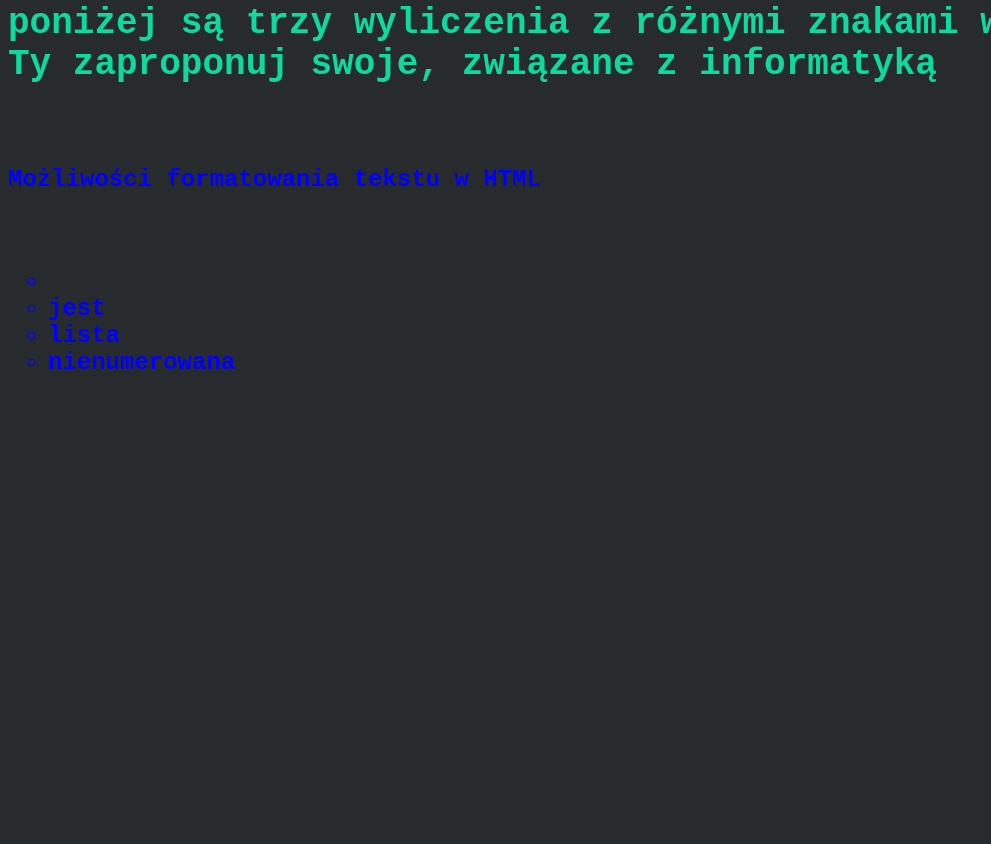
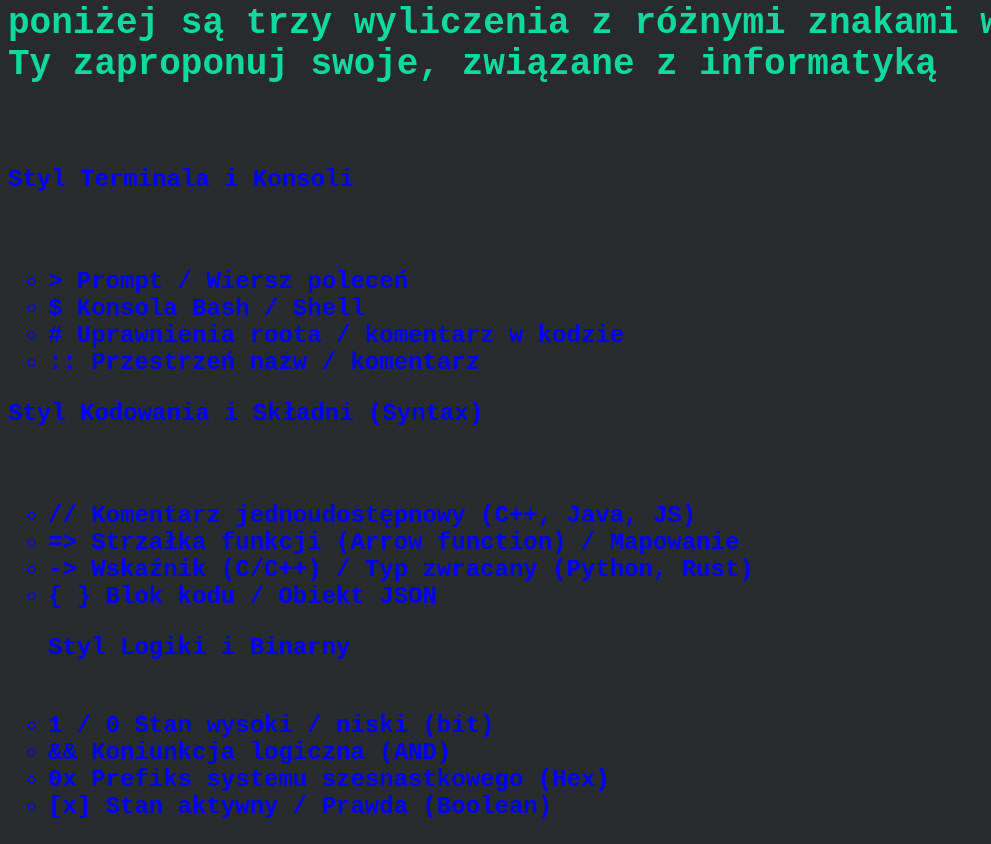
Before and after one commit to Metraboost/strona, a plain HTML site: page index.html in a window 1280 px wide. Shown: the part 3023-3867 px from the top of the page, without its empty margins (0-991 px from the left). Before the commit the page ends 3423 px from the top, so only its background shows below. Drawn offline with Linux system fonts and the light colour scheme.

Commit message:
Fix HTML structure and correct tags

```diff
--- a/index.html
+++ b/index.html
@@ -91,17 +91,30 @@
 </fieldset>
 <br>
 
-      <fieldshild style="background-color rgb:(86, 97, 101);">
+      <fieldshild style="background-color rgb:(87, 93, 102);">
             <h2>poniżej są trzy wyliczenia  z różnymi znakami wyliczenia <br>
             Ty zaproponuj swoje, związane z informatyką </h2> <br>
-            <p><font color="blue"> Możliwości formatowania tekstu w HTML</p> <br>
+            <p><font color="blue">Styl Terminala i Konsoli </p> <br>
  <UL TYPE=circle>
-  <LI>
-  <LI> jest
-  <LI> lista
-  <LI> nienumerowana
+  <LI> > Prompt / Wiersz poleceń
+  <LI> $ Konsola Bash / Shell
+  <LI> # Uprawnienia roota / komentarz w kodzie
+  <LI> :: Przestrzeń nazw / komentarz
 </UL>
-
+       <p><font color="blue">Styl Kodowania i Składni (Syntax)</p> <br>
+<UL TYPE=circle>
+  <LI>  // Komentarz jednoudostępnowy (C++, Java, JS)
+  <LI> => Strzałka funkcji (Arrow function) / Mapowanie
+  <LI> -> Wskaźnik (C/C++) / Typ zwracany (Python, Rust)
+  <LI> { } Blok kodu / Obiekt JSON
+</UL>
+<UL TYPE=circle>
+      <p><font color="blue">Styl Logiki i Binarny </p> <br>
+  <LI> 1 / 0 Stan wysoki / niski (bit)
+  <LI> && Koniunkcja logiczna (AND)
+  <LI> 0x Prefiks systemu szesnastkowego (Hex)
+  <LI> [x] Stan aktywny / Prawda (Boolean)
+</UL>
 
       </fieldshild>
           </body>
```
